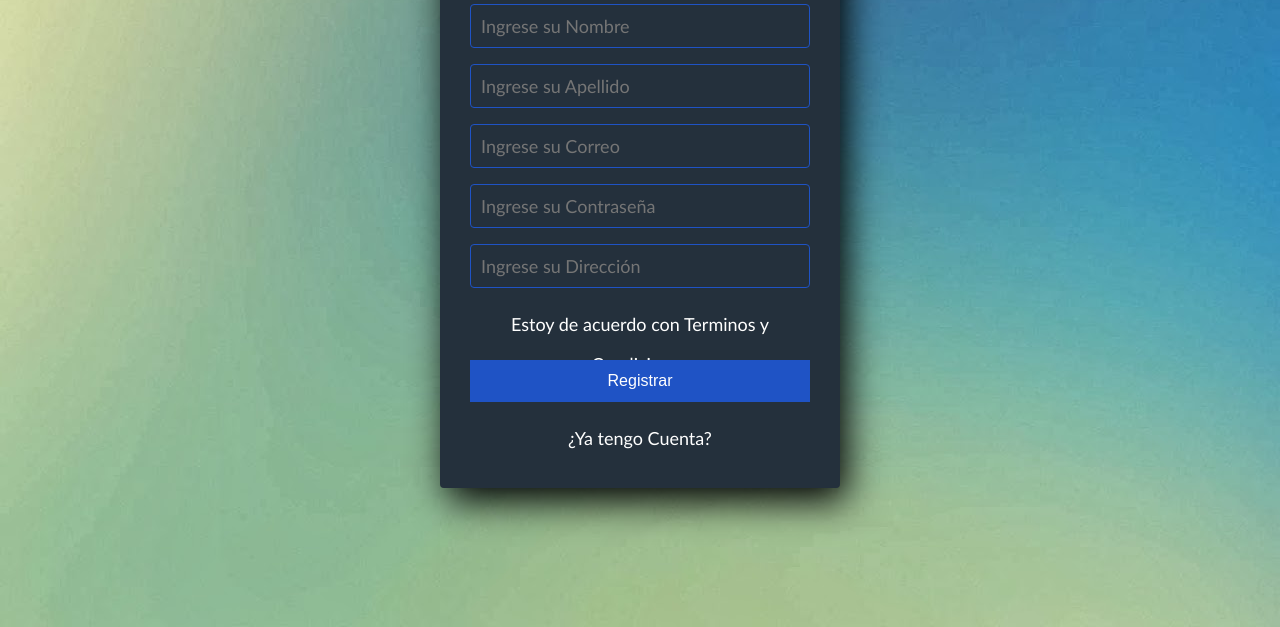
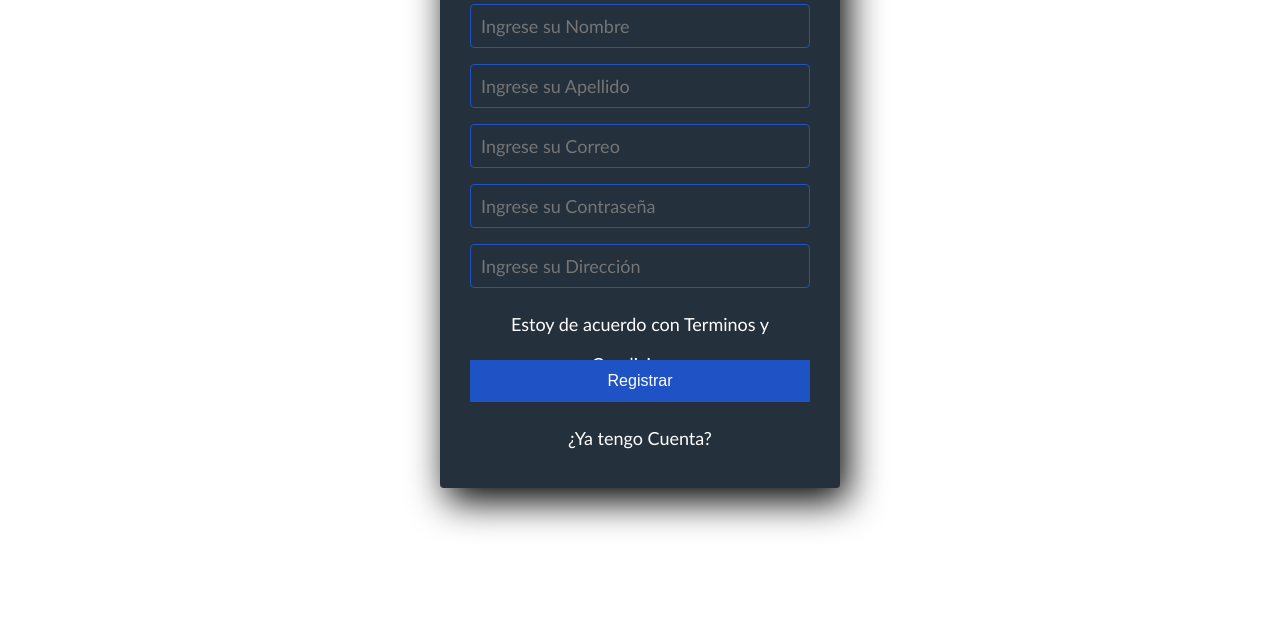
Before and after one commit to AdrielFondeur25/practica_en_equipo, a plain HTML site: page index.html in a window 1280 px wide. Shown: the part 173-800 px from the top of the page. Drawn offline with Linux system fonts and the light colour scheme.

Commit message:
commit damarys

```diff
--- a/style.css
+++ b/style.css
@@ -5,7 +5,7 @@
 }
 
 body {
-  background-image: url('fondo.jpg');
+  background-image: url('fondo (2)');
 }
 
 .form-register {
```
Also changed, not shown: fondo (2).jpg (added).
